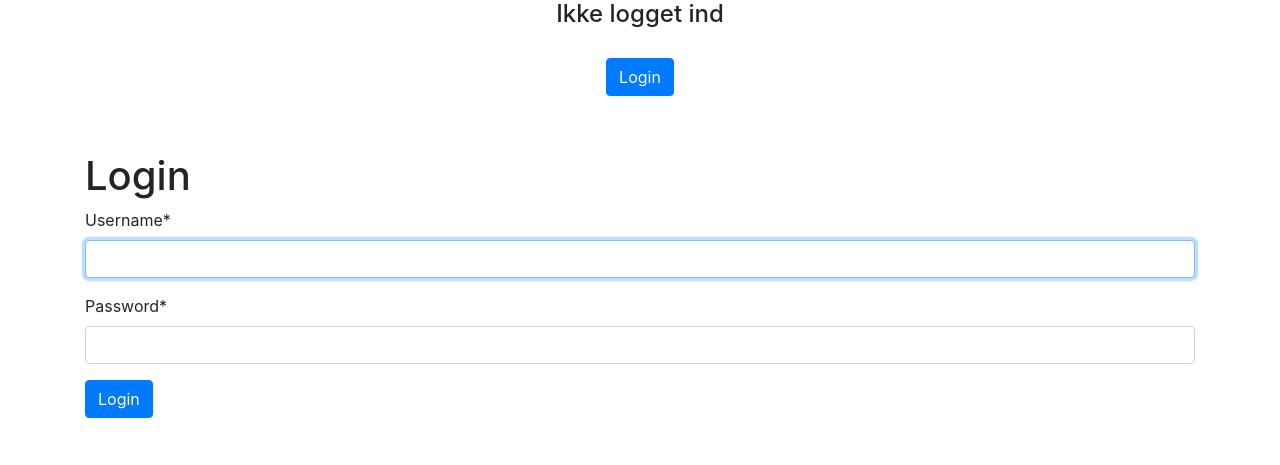
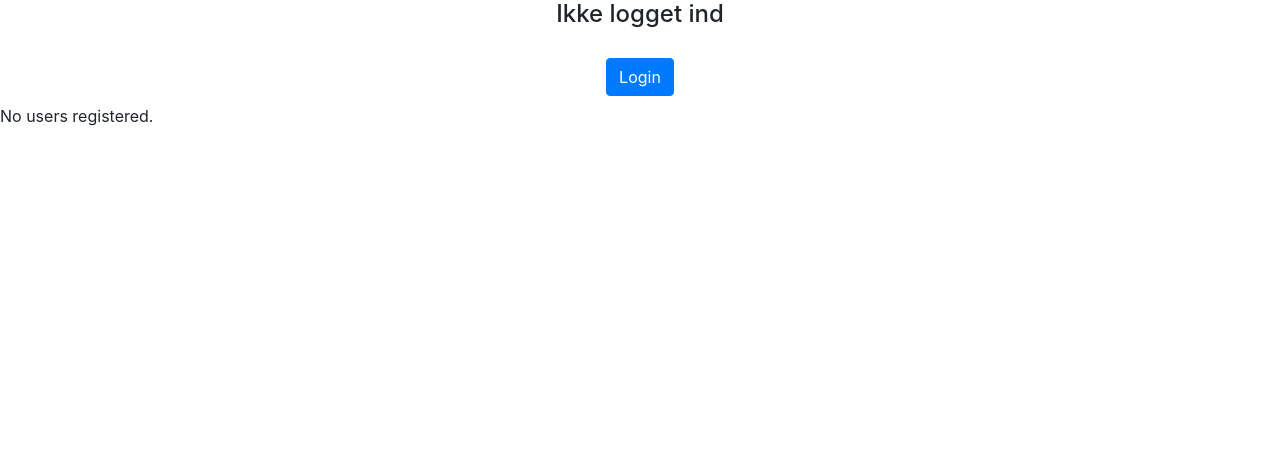
Before and after one commit to 4ug-aug/django-project-1, a Django app: page /login in a window 1280 px wide. Shown: the top 465 px of the page. Run offline with Django 3.2, Linux system fonts and the light colour scheme; data that the repository does not hold is empty; some libraries are stand-ins or nearby versions.

Commit message:
Removed authentication for user login and added increment buttons on amount

```diff
--- a/tommerbob/polls/templates/polls/index.html
+++ b/tommerbob/polls/templates/polls/index.html
@@ -6,7 +6,7 @@
 {% if beverage_list %}
 <div class="grid-container">
     {% for beverage in beverage_list %}
-    <div class="card" style="width: 30rem;">
+    <div class="card" style="width: 20rem;">
       <img class="card-img-top" src="{{ beverage.image.url }}" alt="{{ beverage.image.url }}">
       <div class="card-body text-center">
         <h5 class="card-title">{{ beverage.title }}</h5>
@@ -29,7 +29,6 @@ img {
 
 .card {
   margin: 1rem;
-  padding: 1rem;
 }
 
 .grid-container {
--- a/tommerbob/polls/templates/polls/login.html
+++ b/tommerbob/polls/templates/polls/login.html
@@ -2,16 +2,45 @@
 
 {% block content %}
 
-{% load crispy_forms_tags %}
+{% if bruger_list %}
+<div class="grid-container">
+    {% for bruger in bruger_list %}
+    <div class="card" style="width: 20rem;">
+      <!-- ADD IMAGE PROPERTY TO BRUGER OBJECT -->
+      <!-- <img class="card-img-top" src="{{ beverage.image.url }}" alt="{{ beverage.image.url }}"> -->
+      <form action="{% url 'polls:login_request' bruger.id %}" method="post">
+        {% csrf_token %}
+        <fieldset>
+            {% if error_message %}<p><strong>{{ error_message }}</strong></p>{% endif %}
+            <h5>{{ bruger.name }}</h5>
+        </fieldset>
+        <input class="btn btn-primary" type="submit" value="Login">
+        </form>
+      </div>
+    </div>
+    {% endfor %}
+</div>
+{% else %}
+    <p>No users registered.</p>
+{% endif %}
 
-<!--Login-->
-<div class="container py-5">
-  <h1>Login</h1>
-  <form method="POST">
-    {% csrf_token %}
-    {{ login_form|crispy }}
-    <button class="btn btn-primary" type="submit">Login</button>
-  </form>
-</div>
+<style>
+
+  img {
+    width: auto;
+  }
+
+  .card {
+    margin: 2rem;
+  }
+
+  .grid-container {
+    align-items: center;
+    display: inline-grid;
+    grid-template-columns: auto auto auto;
+    padding: 5px;
+  }
+
+  </style>
 
 {% endblock %}
--- a/tommerbob/polls/urls.py
+++ b/tommerbob/polls/urls.py
@@ -14,7 +14,8 @@ urlpatterns = [
     path('account', views.account, name='account'),
     path('<int:beverage_id>/', views.beverage_details, name='detail'),
     path('<int:beverage_id>/new_order/', views.new_order, name="new_order"),
-    path('login', views.login_request, name="login"),
+    path('login', views.brugere, name="brugere"),
+    path('<int:bruger_id>/login_request/', views.login_request, name="login_request"),
     path('logout', views.logout_view, name="logout"),
 ]
 
--- a/tommerbob/polls/views.py
+++ b/tommerbob/polls/views.py
@@ -7,13 +7,13 @@ from django.contrib.auth.forms import AuthenticationForm
 from django.contrib.auth import login, authenticate, logout
 from django.contrib.auth.decorators import login_required
 
+import logging
+logging.basicConfig(level=logging.INFO) # Here
+
 from .models import *
 
 # Create your views here.
 from django.http import HttpResponse
-
-def home(request):
-    return render(request, 'polls/home.html')
 
 # @login_required(login_url="login")
 def index(request):
@@ -48,23 +48,31 @@ def beverage_details(request, beverage_id):
         raise Http404("Beverage does not exist")
     return render(request, 'polls/detail.html', {'beverage': beverage})
 
-def login_request(request):
-	if request.method == "POST":
-		form = AuthenticationForm(request, data=request.POST)
-		if form.is_valid():
-			username = form.cleaned_data.get('username')
-			password = form.cleaned_data.get('password')
-			user = authenticate(username=username, password=password)
-			if user is not None:
-				login(request, user)
-				messages.info(request, f"You are now logged in as {username}.")
-				return redirect("/")
-			else:
-				messages.error(request,"Invalid username or password.")
-		else:
-			messages.error(request,"Invalid username or password.")
-	form = AuthenticationForm()
-	return render(request=request, template_name="polls/login.html", context={"login_form":form})
+def login_request(request, bruger_id):
+    if request.method == "POST":
+        logging.info("Got post request")
+        username = Bruger.objects.get(pk=bruger_id).user_profile
+        password = "tivoli123"
+        user = authenticate(username=username, password=password)
+        logging.info(user)
+        if user is not None:
+            login(request, user)
+            logging.info(request, f"You are now logged in as {username}.")
+            return redirect("/")
+        else:
+            logging.error(request,"Invalid username or password.")
+    else:
+        logging.error(request,"Invalid username or password.")
+
+    return redirect("/")
+
+def brugere(request):
+    bruger_list = Bruger.objects.all()
+    context = {
+        'bruger_list': bruger_list
+    }
+    return render(request=request, template_name="polls/login.html", context=context)
+
 
 def logout_view(request):
     logout(request)
```
